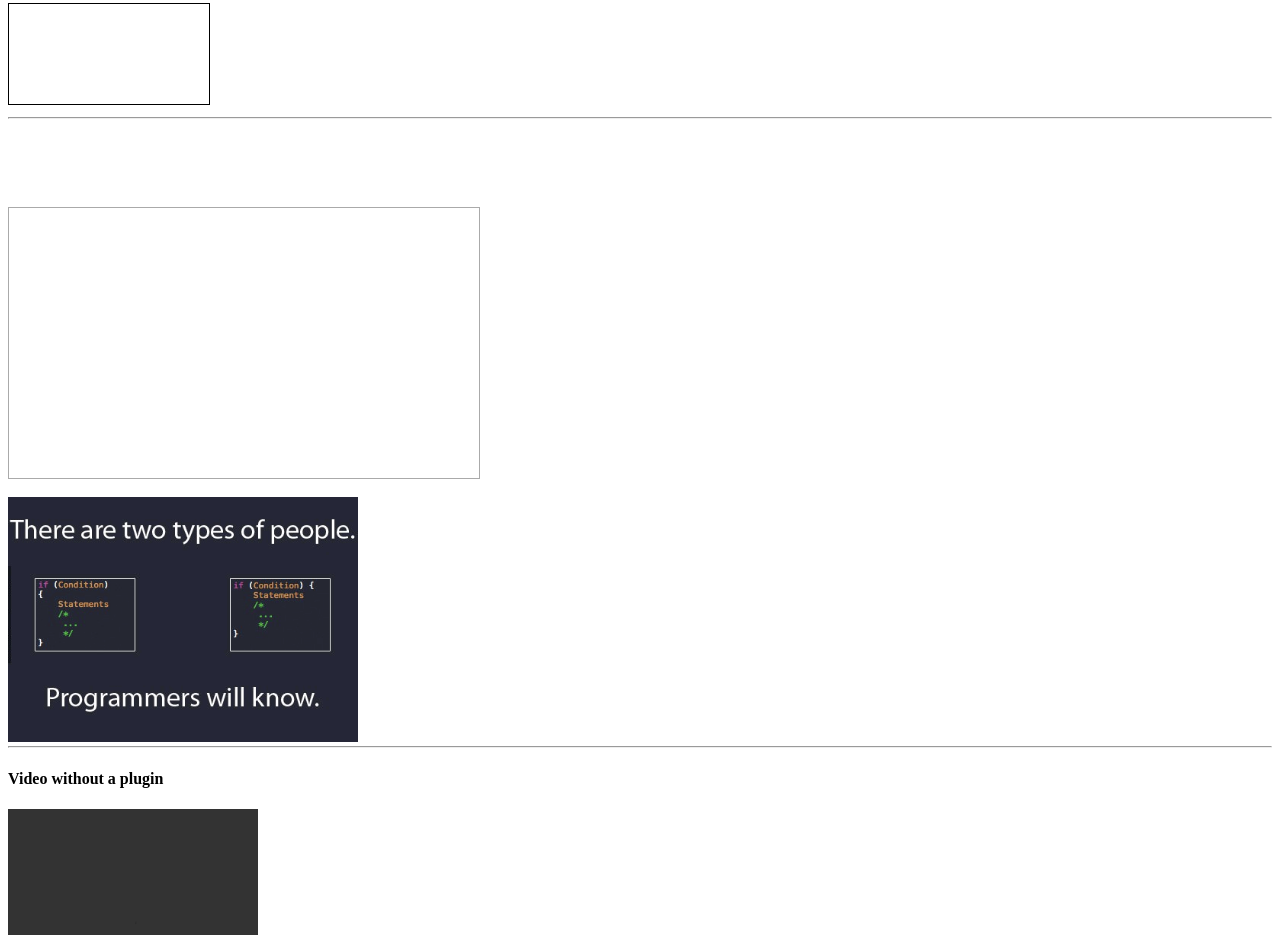
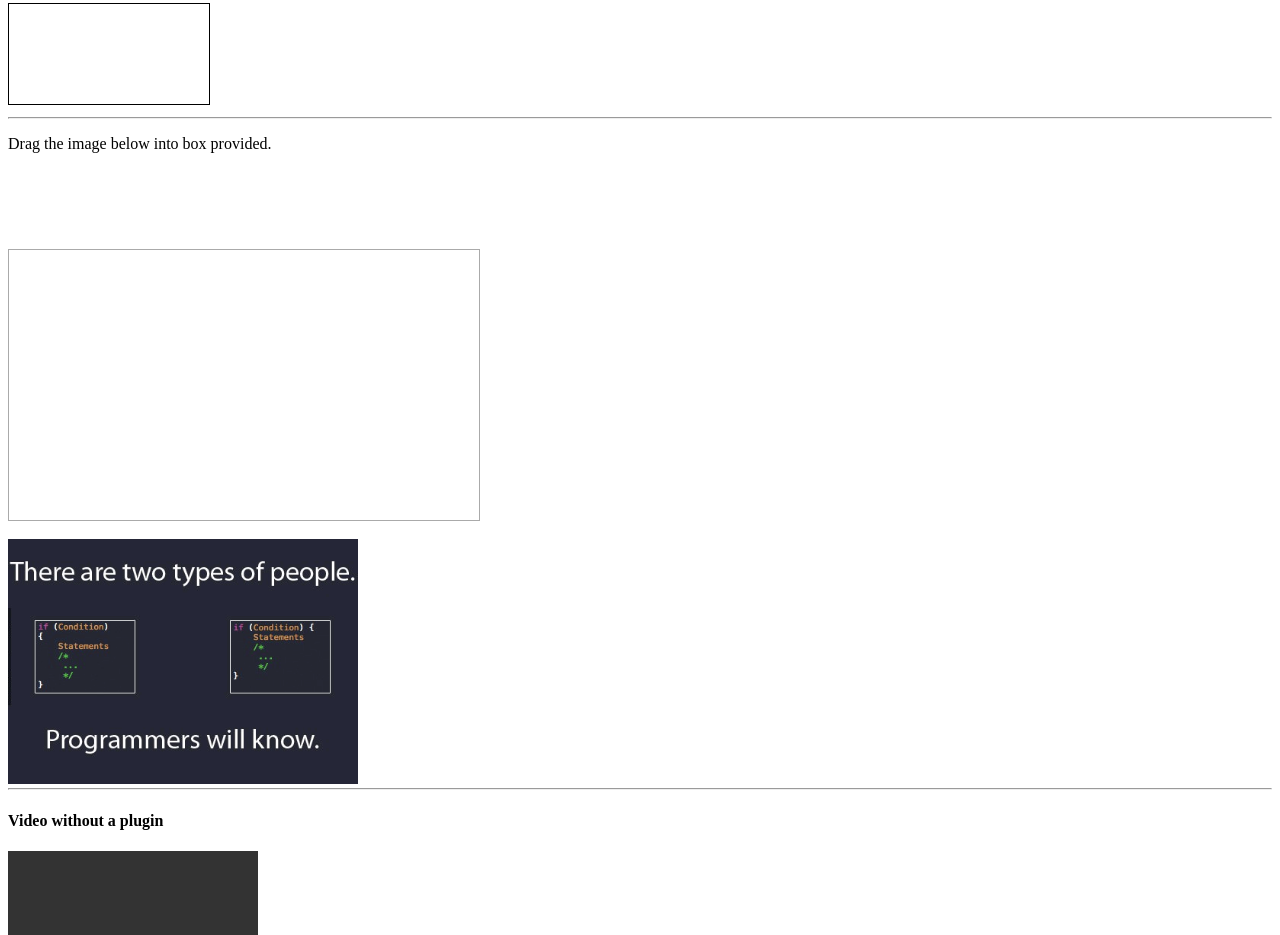
Before and after one commit to cokoyoh/HTML5-2ND-NOV-2017, a plain HTML site: page index.html in a window 1280 px wide. Shown: the part 1196-2131 px from the top of the page. Drawn offline with Linux system fonts and the light colour scheme; grey boxes are pictures that could not be loaded.

Commit message:
Drag and Drop module updated

```diff
--- a/index.html
+++ b/index.html
@@ -72,6 +72,9 @@
 
         <!--API test begin here-->
        <section>
+           <p>
+               Drag the image below into box provided.
+           </p>
            <section style="position: relative; top: 80px;">
 
                <section style="width: 450px; height: 250px; padding: 10px; border: 1px solid #aaaaaa;" id="div1" ondrop="drop(event)" ondragover="allowDrop(event)"></section>
```
